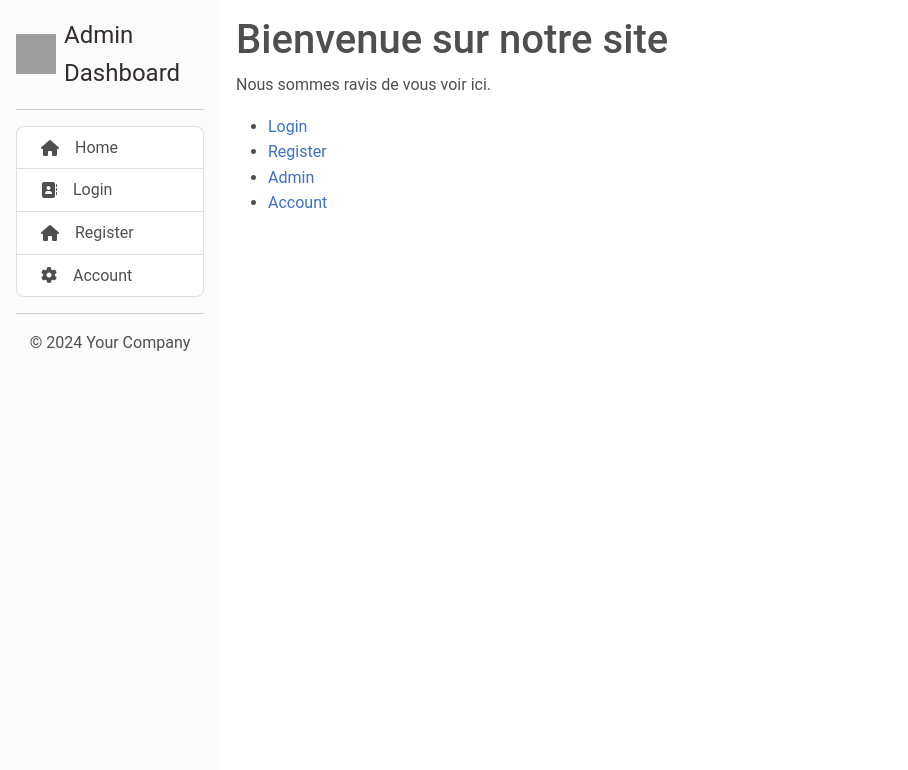
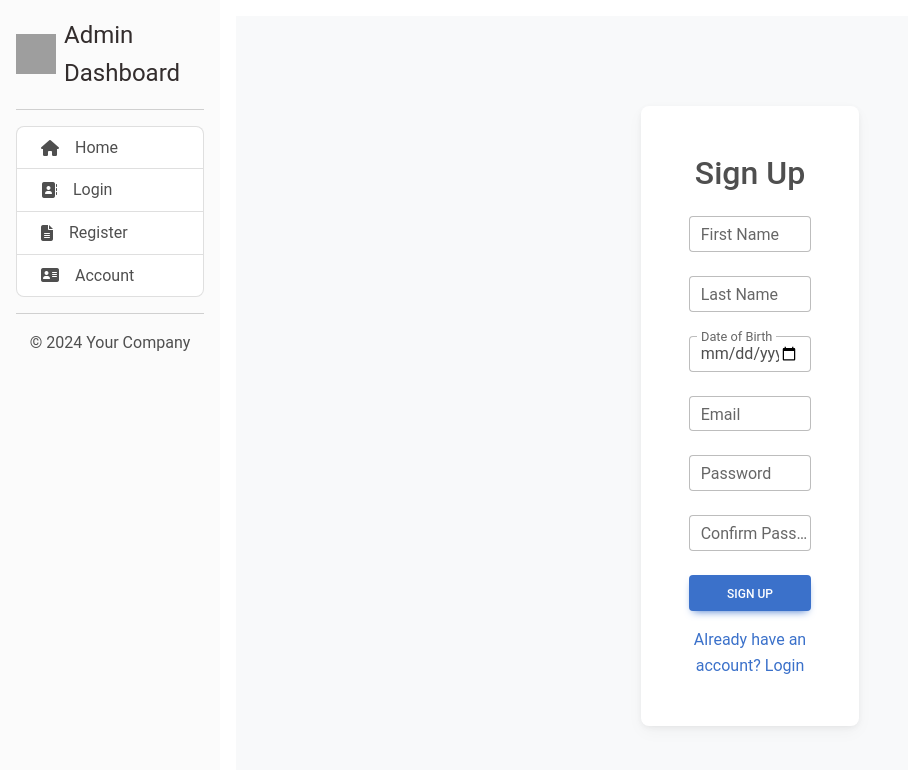
Before and after one commit to HugoVitse/ProjetInfoCir3, a React (Create React App) app in the folder linx/: page /Register in a window 1280 px wide. Shown: the top 770 px of the page, without its empty margins (0-908 px from the left). Built offline with nearby package versions, Linux system fonts and the light colour scheme; grey boxes are pictures that could not be loaded.

Commit message:
Ajouts de la base des pages login/register

```diff
--- a/linx/src/components/Account.js
+++ b/linx/src/components/Account.js
@@ -5,16 +5,8 @@ import { Link } from 'react-router-dom';
 const Account = () => {
   return (
     <div className="home-container">
-      <h1>Bienvenue sur notre site</h1>
+      <h1>Bienvenue la page Account</h1>
       <p>Nous sommes ravis de vous voir ici.</p>
-      <nav>
-        <ul>
-          <li><Link to="/Login">Login</Link></li>
-          <li><Link to="/Register">Register</Link></li>
-          <li><Link to="/Admin">Admin</Link></li>
-          <li><Link to="/Account">Account</Link></li>
-        </ul>
-      </nav>
     </div>
   );
 }
--- a/linx/src/components/Home.js
+++ b/linx/src/components/Home.js
@@ -7,14 +7,6 @@ const Home = () => {
     <div className="home-container">
       <h1 class="display-1">Bienvenue sur notre site</h1>
       <p>Nous sommes ravis de vous voir ici.</p>
-      <nav>
-        <ul>
-          <li><Link to="/Login">Login</Link></li>
-          <li><Link to="/Register">Register</Link></li>
-          <li><Link to="/Admin">Admin</Link></li>
-          <li><Link to="/Account">Account</Link></li>
-        </ul>
-      </nav>
       <i class="far fa-address-book"></i>
       <img src="https://mdbcdn.b-cdn.net/img/new/slides/041.webp" class="img-fluid" alt="Wild Landscape" />
     </div>
--- a/linx/src/components/Login.js
+++ b/linx/src/components/Login.js
@@ -1,12 +1,33 @@
-// components/Home.js
 import React from 'react';
 import { Link } from 'react-router-dom';
+import { MDBContainer, MDBRow, MDBCol, MDBInput, MDBBtn, MDBCard, MDBCardBody } from 'mdb-react-ui-kit';
+import 'mdb-react-ui-kit/dist/css/mdb.min.css';
 
 const Login = () => {
   return (
-    <div className="home-container">
-      <h1>LOGIN PAGE</h1>
-    </div>
+    <MDBContainer fluid className="d-flex align-items-center justify-content-center vh-100" style={{ backgroundColor: '#f8f9fa' }}>
+      <MDBRow>
+        <MDBCol md="10" lg="8" className="mx-auto">
+          <MDBCard className="shadow-3">
+            <MDBCardBody className="p-5">
+              <h2 className="text-center mb-4">Login</h2>
+              <form onSubmit={(e) => e.preventDefault()}>
+                <div className="mb-4">
+                  <MDBInput label="Email" type="email" id="email" required />
+                </div>
+                <div className="mb-4">
+                  <MDBInput label="Password" type="password" id="password" required />
+                </div>
+                <MDBBtn type="submit" color="primary" className="w-100">Login</MDBBtn>
+              </form>
+              <div className="text-center mt-3">
+                <Link to="/signup" className="text-decoration-none">Don't have an account? Sign Up</Link>
+              </div>
+            </MDBCardBody>
+          </MDBCard>
+        </MDBCol>
+      </MDBRow>
+    </MDBContainer>
   );
 }
 
--- a/linx/src/components/NavBar.js
+++ b/linx/src/components/NavBar.js
@@ -20,11 +20,11 @@ const NavBar = () => {
           Login
         </MDBListGroupItem>
         <MDBListGroupItem tag="a" action href="/Register" className="d-flex align-items-center">
-          <MDBIcon fas icon="home me-3" />
+          <MDBIcon fas icon="far fa-file-lines me-3" />
           Register
         </MDBListGroupItem>
         <MDBListGroupItem tag="a" action href="/Account" className="d-flex align-items-center">
-          <MDBIcon fas icon="cog me-3" />
+          <MDBIcon fas icon="far fa-address-card me-3" />
           Account
         </MDBListGroupItem>
       </MDBListGroup>
--- a/linx/src/components/Register.js
+++ b/linx/src/components/Register.js
@@ -1,21 +1,45 @@
-// components/Home.js
 import React from 'react';
 import { Link } from 'react-router-dom';
+import { MDBContainer, MDBRow, MDBCol, MDBInput, MDBBtn, MDBCard, MDBCardBody } from 'mdb-react-ui-kit';
+import 'mdb-react-ui-kit/dist/css/mdb.min.css';
 
 const Register = () => {
   return (
-    <div className="home-container">
-      <h1>Bienvenue sur notre site</h1>
-      <p>Nous sommes ravis de vous voir ici.</p>
-      <nav>
-        <ul>
-          <li><Link to="/Login">Login</Link></li>
-          <li><Link to="/Register">Register</Link></li>
-          <li><Link to="/Admin">Admin</Link></li>
-          <li><Link to="/Account">Account</Link></li>
-        </ul>
-      </nav>
-    </div>
+    <MDBContainer fluid className="d-flex align-items-center justify-content-center vh-100" style={{ backgroundColor: '#f8f9fa' }}>
+      <MDBRow>
+        <MDBCol md="10" lg="8" className="mx-auto">
+          <MDBCard className="shadow-3">
+            <MDBCardBody className="p-5">
+              <h2 className="text-center mb-4">Sign Up</h2>
+              <form>
+                <div className="mb-4">
+                  <MDBInput label="First Name" type="text" id="firstName" required />
+                </div>
+                <div className="mb-4">
+                  <MDBInput label="Last Name" type="text" id="lastName" required />
+                </div>
+                <div className="mb-4">
+                  <MDBInput label="Date of Birth" type="date" id="dateOfBirth" required />
+                </div>
+                <div className="mb-4">
+                  <MDBInput label="Email" type="email" id="email" required />
+                </div>
+                <div className="mb-4">
+                  <MDBInput label="Password" type="password" id="password" required />
+                </div>
+                <div className="mb-4">
+                  <MDBInput label="Confirm Password" type="password" id="confirmPassword" required />
+                </div>
+                <MDBBtn type="submit" color="primary" className="w-100">Sign Up</MDBBtn>
+              </form>
+              <div className="text-center mt-3">
+                <Link to="/login" className="text-decoration-none">Already have an account? Login</Link>
+              </div>
+            </MDBCardBody>
+          </MDBCard>
+        </MDBCol>
+      </MDBRow>
+    </MDBContainer>
   );
 }
 
```
Also changed, not shown: linx/src/components/SignUp.js (added, +30 -0 lines).
